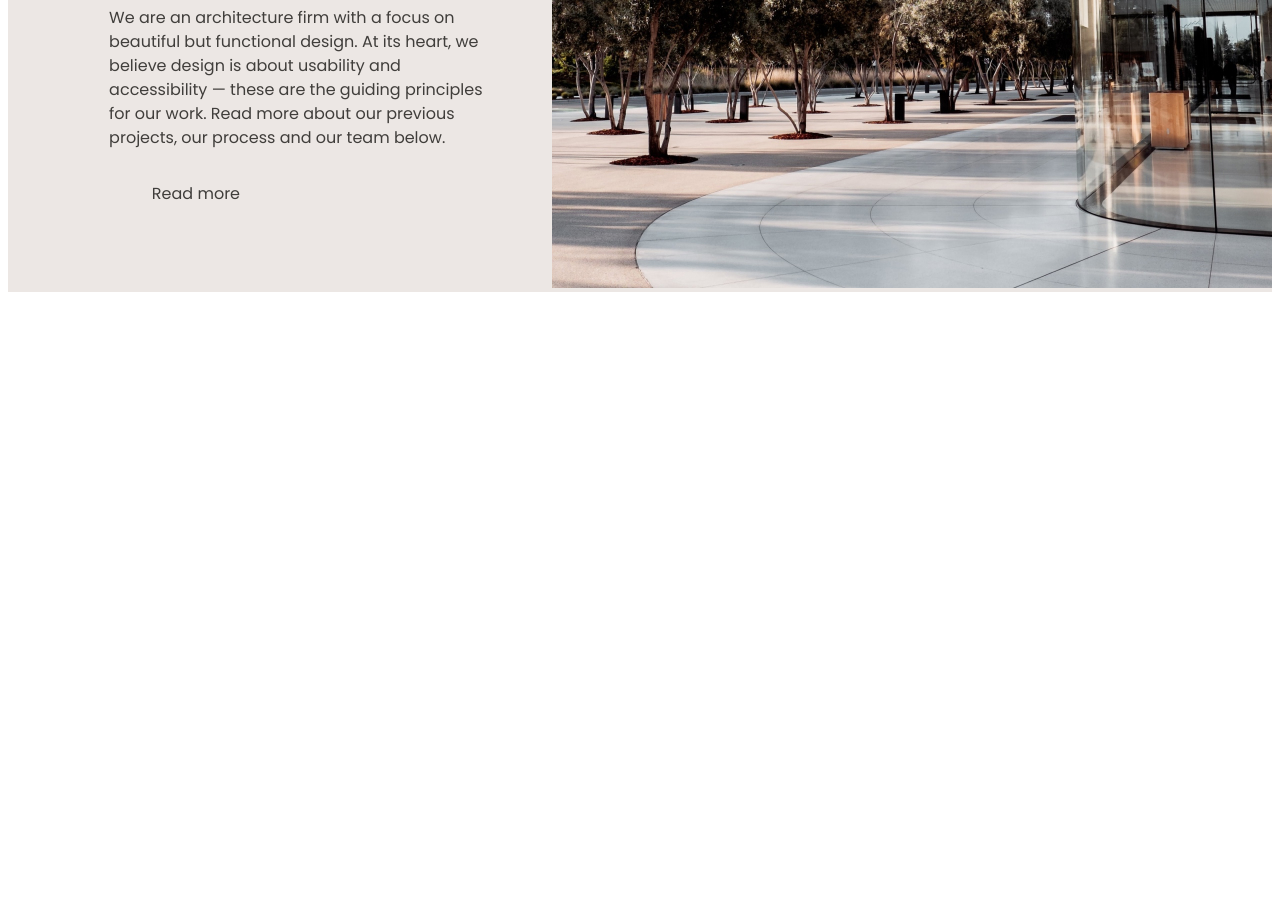
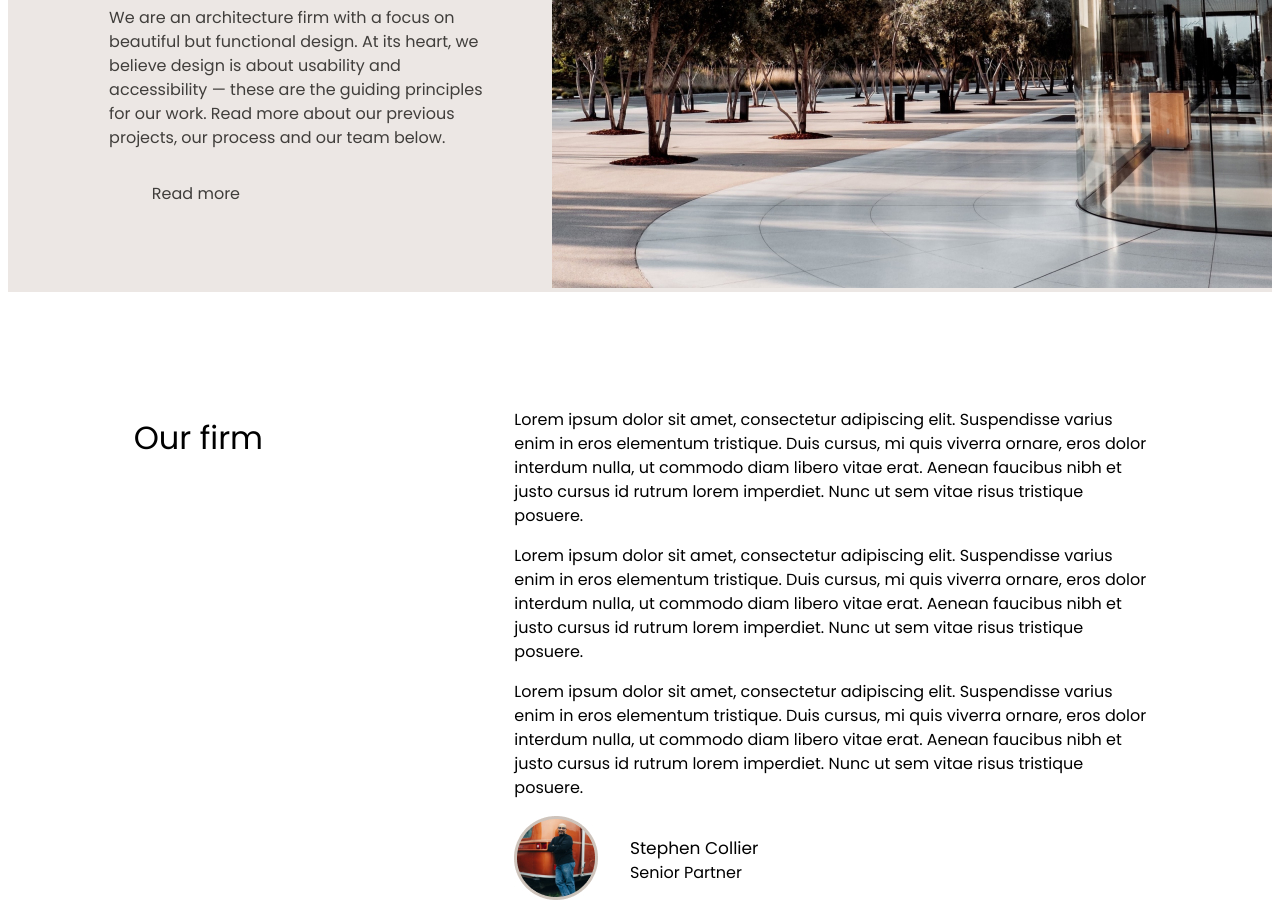
Before and after one commit to Nikolas203/test-site, a plain HTML site: page index.html in a window 1280 px wide. Shown: the part 530-1442 px from the top of the page. Before the commit the page ends 830 px from the top, so only its background shows below. Drawn offline with Linux system fonts and the light colour scheme.

Commit message:
Add files via upload

```diff
--- a/css/style.css
+++ b/css/style.css
@@ -107,3 +107,64 @@ main .block-1 .text :last-child a:hover{
 main .block-1 .image img {
     width: 100%;
 }
+
+/* block2 */
+
+.block-2 {
+    display: flex;
+    justify-content: space-around;
+    margin-top: 100px;
+}
+
+.block-2 .text {
+    width: 50%;
+    justify-content: center;
+}
+
+.block-2 .header h2 {
+    font-family: 'Poppins';
+    font-style: normal;
+    font-weight: 400;
+    font-size: 32px;
+    line-height: 38px;
+}
+
+.block-2 .text p {
+    font-family: 'Poppins';
+    font-style: normal;
+    font-weight: 400;
+    font-size: 16px;
+    line-height: 24px;
+}
+
+.stephen {
+    display: flex;
+    flex-direction: row;
+}
+
+.stephen .text p {
+    margin: 0px 0px 0px 0px;
+}
+
+.stephen .text {
+    display: flex;
+    flex-direction: column;
+    margin-left: 5%;
+}
+
+.stephen .text :first-child {
+    font-family: 'Poppins';
+    font-style: normal;
+    font-weight: 400;
+    font-size: 17px;
+    line-height: 26px;
+}
+
+stephen .text :last-child {
+    font-family: 'Poppins';
+    font-style: normal;
+    font-weight: 400;
+    font-size: 14px;
+    line-height: 14px;
+    color: #645C55;
+}
--- a/index.html
+++ b/index.html
@@ -43,6 +43,45 @@
             </div>
 
         </div>
+        <div class="block-2">
+            <div class="header">
+                <h2>Our firm</h2>
+            </div>
+            <div class="text">
+                <p>Lorem ipsum dolor sit amet, consectetur adipiscing elit.
+                   Suspendisse varius enim in eros elementum tristique. Duis
+                   cursus, mi quis viverra ornare, eros dolor interdum nulla, ut
+                   commodo diam libero vitae erat. Aenean faucibus nibh et
+                   justo cursus id rutrum lorem imperdiet. Nunc ut sem vitae
+                   risus tristique posuere.
+                </p>
+                <p>Lorem ipsum dolor sit amet, consectetur adipiscing elit.
+                    Suspendisse varius enim in eros elementum tristique. Duis
+                    cursus, mi quis viverra ornare, eros dolor interdum nulla, ut
+                    commodo diam libero vitae erat. Aenean faucibus nibh et
+                    justo cursus id rutrum lorem imperdiet. Nunc ut sem vitae
+                    risus tristique posuere.
+                </p>
+                <p>Lorem ipsum dolor sit amet, consectetur adipiscing elit.
+                    Suspendisse varius enim in eros elementum tristique. Duis
+                    cursus, mi quis viverra ornare, eros dolor interdum nulla, ut
+                    commodo diam libero vitae erat. Aenean faucibus nibh et
+                    justo cursus id rutrum lorem imperdiet. Nunc ut sem vitae
+                    risus tristique posuere.
+                </p>
+                <div class="stephen">
+                    <div class="image">
+                        <img src="img/IMAGE (1).jpg" alt="image">
+                    </div>
+
+                    <div class="text">
+                        <p>Stephen Collier</p>
+                        <p>Senior Partner</p>
+                    </div>
+                </div>
+            </div>
+
+        </div>
     </main>
 
 </body>
```
Also changed, not shown: img/IMAGE (1).jpg (added).
